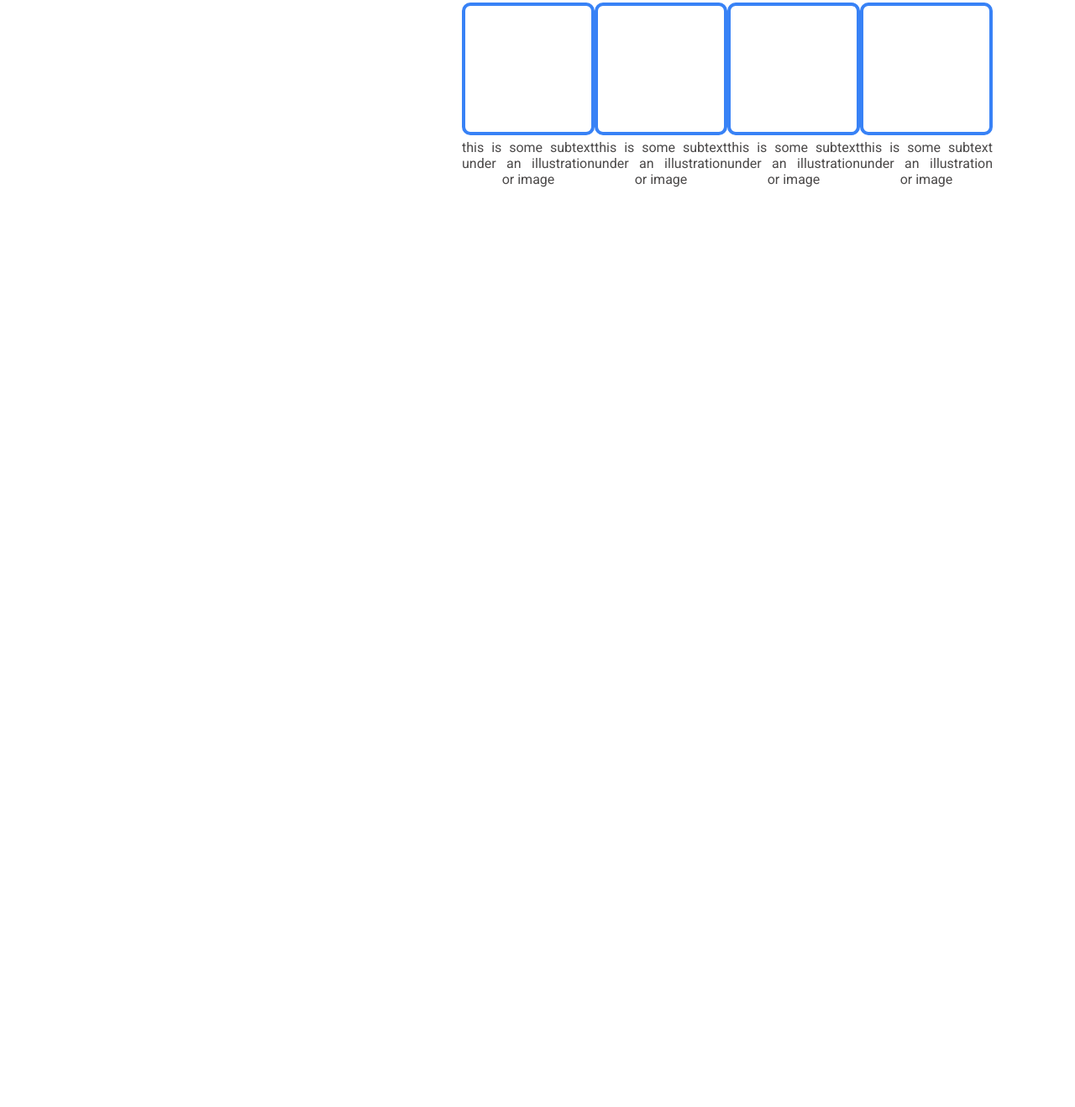
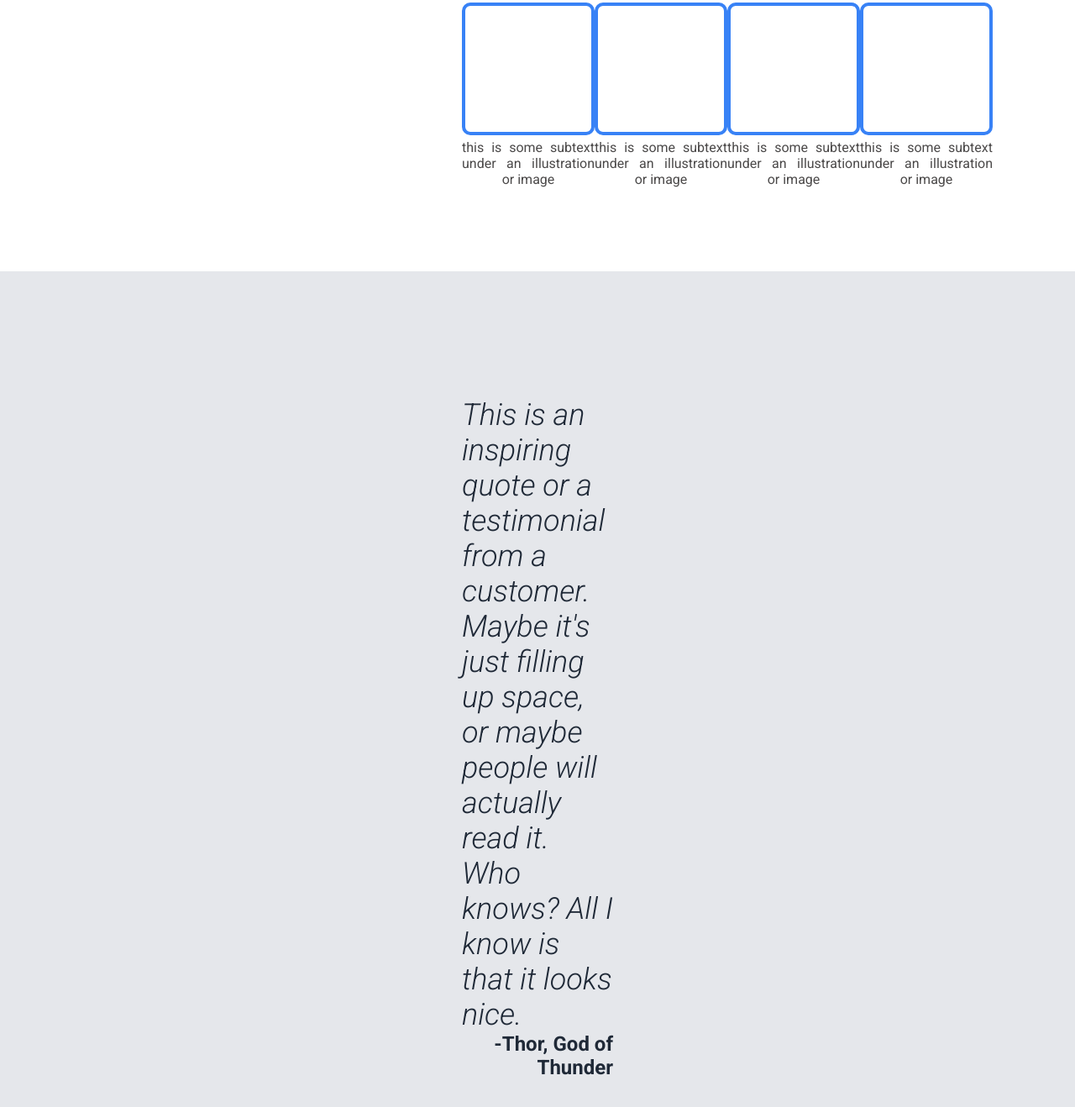
Before and after one commit to Mertaag/odin-landing-page, a plain HTML site: page index.html in a window 1280 px wide. Shown: the part 714-2032 px from the top of the page at 84% size. Before the commit the page ends 1107 px from the top, so only its background shows below. Drawn offline with Linux system fonts and the light colour scheme.

Commit message:
Add quote section

```diff
--- a/index.html
+++ b/index.html
@@ -7,7 +7,8 @@
     <title>Landing page</title>
     <link rel="preconnect" href="https://fonts.googleapis.com">
     <link rel="preconnect" href="https://fonts.gstatic.com" crossorigin>
-    <link href="https://fonts.googleapis.com/css2?family=Roboto:ital,wght@0,300;0,400;0,700;0,900;1,500&display=swap"
+    <link
+        href="https://fonts.googleapis.com/css2?family=Roboto:ital,wght@0,300;0,400;0,700;0,900;1,300;1,500&display=swap"
         rel="stylesheet">
     <link rel="stylesheet" href="styles.css">
 </head>
@@ -58,6 +59,14 @@
                 </div>
             </div>
         </div>
+
+        <div class="quote">
+            <blockquote>
+                <p>This is an inspiring quote or a testimonial from a customer. Maybe it's just filling up space, or
+                    maybe people will actually read it. Who knows? All I know is that it looks nice.</p>
+                <footer>-Thor, God of Thunder</footer>
+            </blockquote>
+        </div>
     </main>
 
 </body>
--- a/styles.css
+++ b/styles.css
@@ -93,7 +93,7 @@
     justify-content: space-around;
     align-items: center;
     padding: 0 550px;
-    margin-bottom: 170px;
+    margin-bottom: 100px;
 }
 
 .info-item {
@@ -113,3 +113,22 @@
     border-radius: 10px;
     margin-bottom: 5px;
 }
+
+.quote {
+    padding: 150px 550px;
+    background-color: #e5e7eb;
+}
+
+.quote p {
+    font-size: 36px;
+    font-style: italic;
+    font-weight: 300;
+    color: #1f2937;
+}
+
+.quote footer {
+    text-align: right;
+    font-size: 24px;
+    font-weight: bold;
+    color: #1f2937;
+}
```
